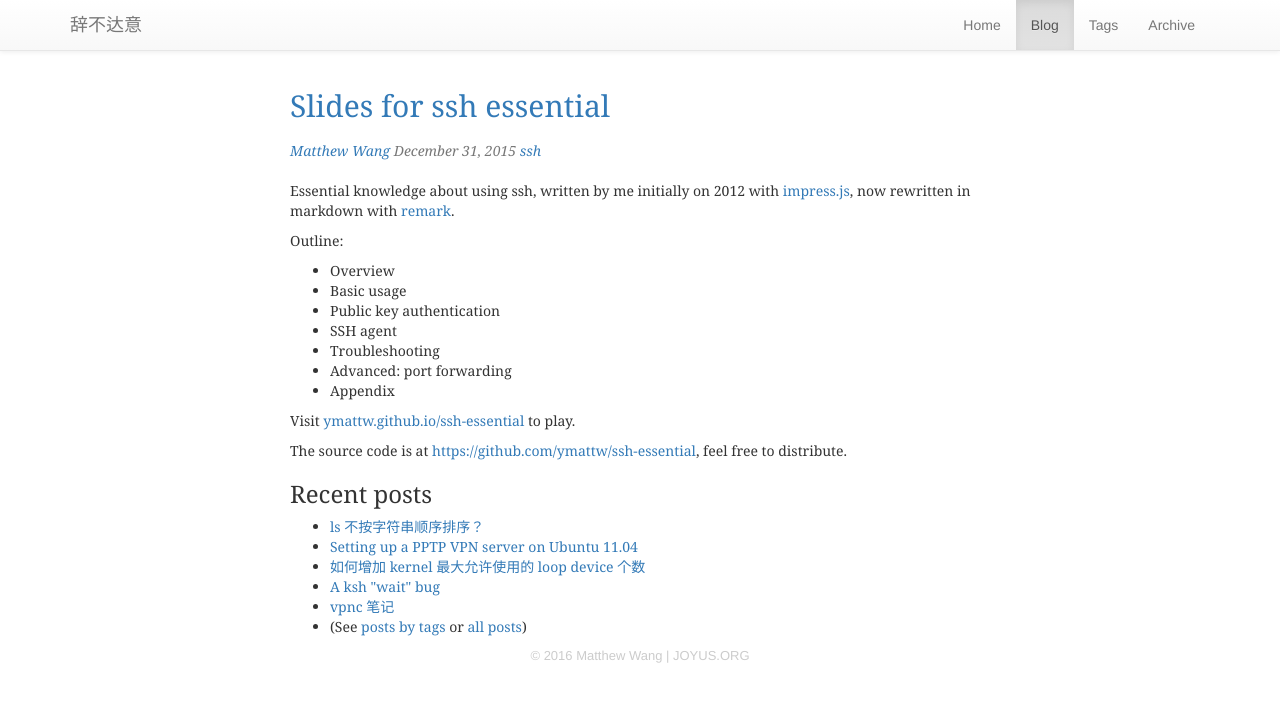
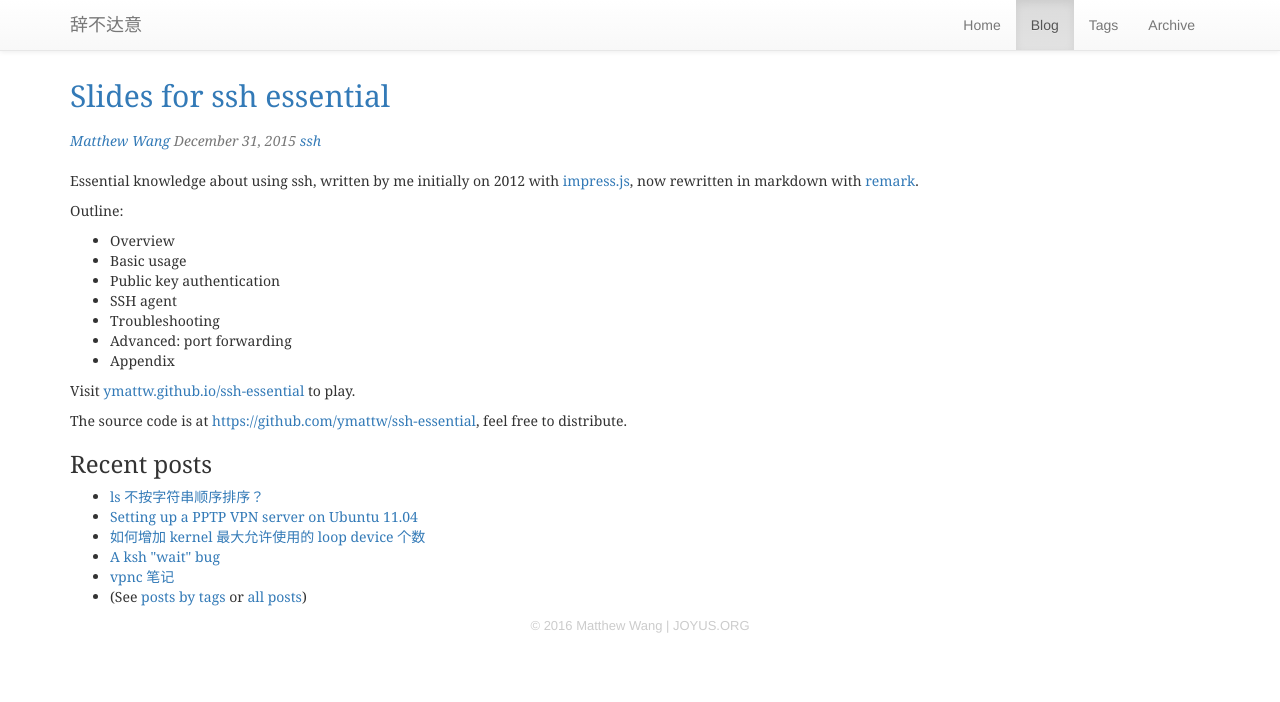
Before and after one commit to ymattw/joyus, a Jekyll site: the page built from blog.html, in a window 1280 px wide. Shown: the top 702 px of the page. Built offline with Jekyll 4.4.1, drawn with Linux system fonts in a browser that asks for light colours; nearby versions of some CDN libraries; Markdown is read by kramdown in place of the engine named in the settings; comment, search, counter and statistics services are not loaded.

Commit message:
Fix padding issue

```diff
--- a/_layouts/default.html
+++ b/_layouts/default.html
@@ -68,7 +68,7 @@
       </div>
     </nav>
 
-    <div class="container-narrow">
+    <div class="container">
 
       <div class="content">
         {{ content }}
--- a/blog.html
+++ b/blog.html
@@ -27,7 +27,7 @@ order: 2
     {% endunless %}
     </div>
 
-    <div class="content">
+    <div class="post-content">
     {{ post.content }}
   </div>
 
--- a/css/style.css
+++ b/css/style.css
@@ -148,9 +148,10 @@ footer {
  */
 .page-header {
   border: 0;
-  margin-bottom: 0;
+  margin: 0;
 }
 
 .content {
   font-family: "georgia", "arial";
+  padding-top: 50px;
 }
```
